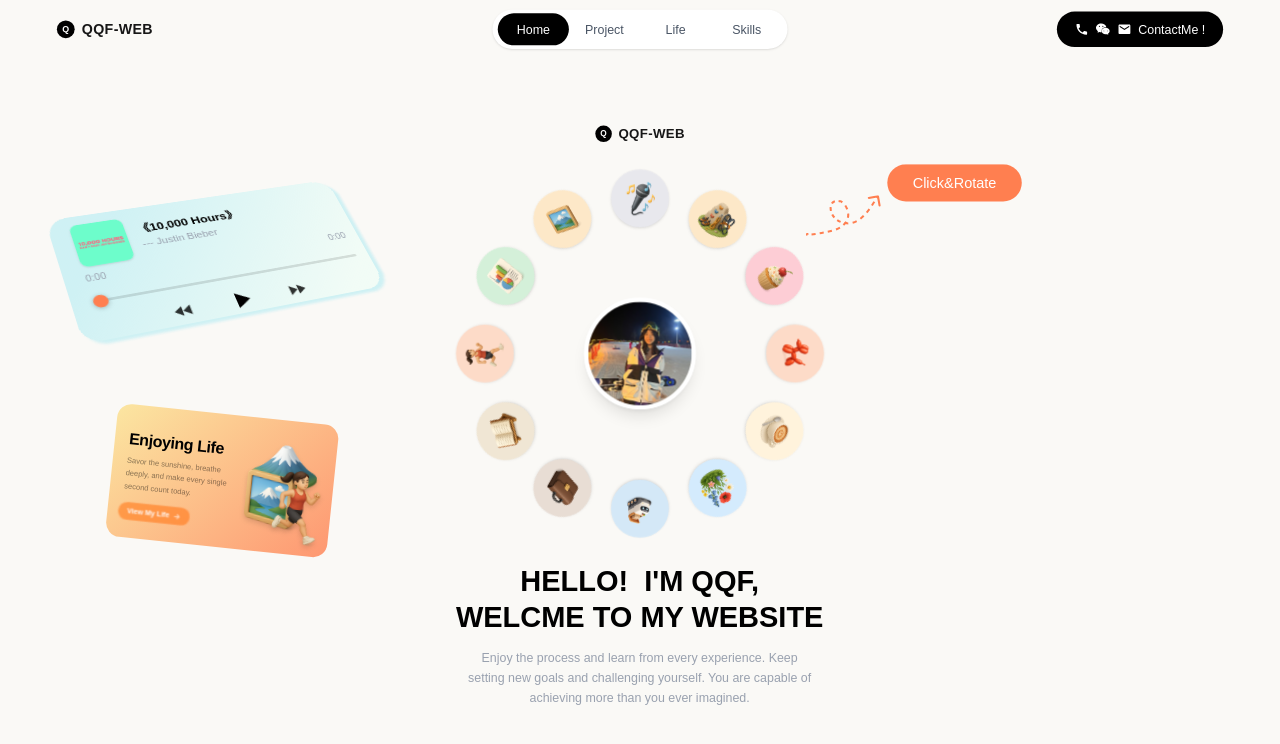
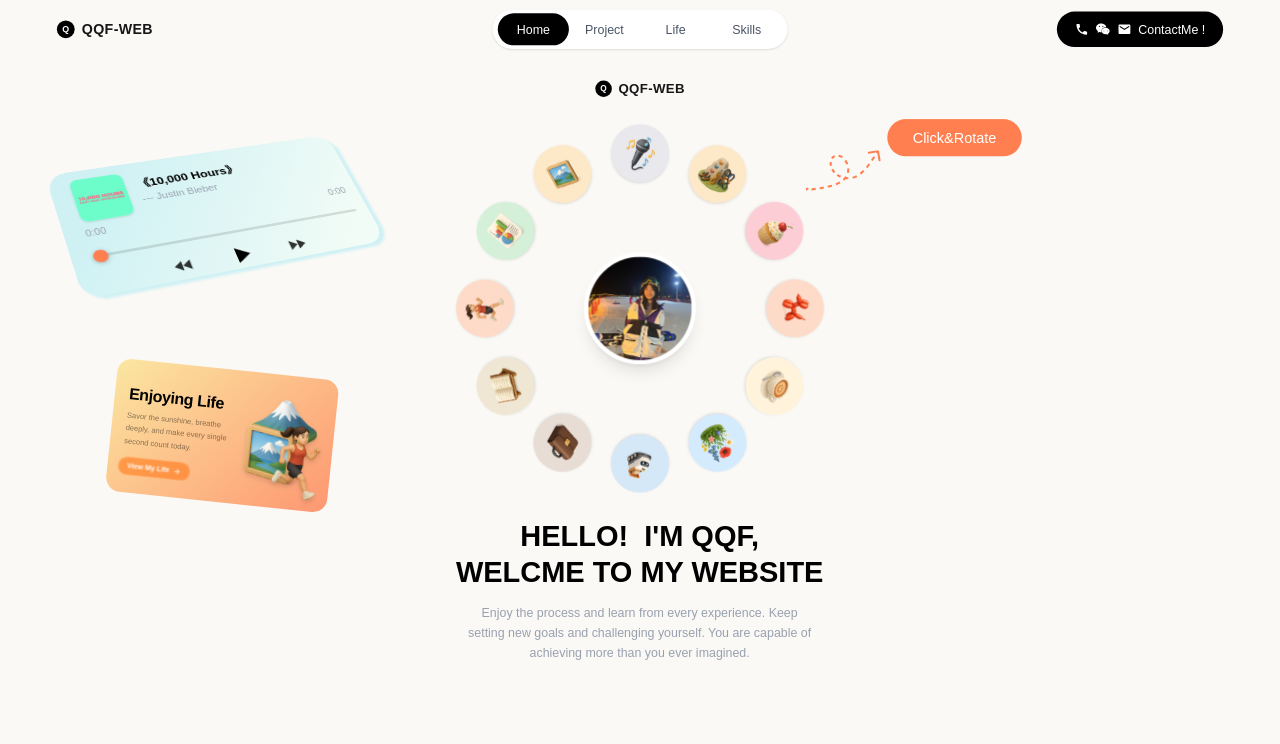
Before and after one commit to QQF-gitbash/qqf_web, a Next.js app in the folder qqfweb/: page / in a window 1280 px wide. Shown: the top 744 px of the page. Built offline with nearby package versions, Linux system fonts and the light colour scheme.

Commit message:
feat: 完成了autO_LAYOUT 布局

```diff
--- a/qqfweb/app/layout.tsx
+++ b/qqfweb/app/layout.tsx
@@ -30,8 +30,9 @@ export default function RootLayout({
     >
       <body className="min-h-full flex flex-col">
         <Navbar />
-        {/* pt-[66px] 补偿 fixed Navbar 的高度 */}
-        <main className="flex-1 pt-[3vw]">{children}</main>
+        <main className="flex-1">
+          {children}
+        </main>
       </body>
     </html>
   );
--- a/qqfweb/app/page.tsx
+++ b/qqfweb/app/page.tsx
@@ -7,6 +7,8 @@ import LifeCard from "./components/LifeCard";
 
 /** 设计稿基准宽度 — 内层按此宽度布局，再整体缩放到视口宽度 */
 const DESIGN_W = 1440;
+/** 内容盒子设计高度 = DESIGN_W × 9/16 */
+const DESIGN_H = DESIGN_W * 9 / 16; // 810
 
 export default function Home() {
   const [scale, setScale] = useState(1);
@@ -31,17 +33,17 @@ export default function Home() {
   }, []);
 
   return (
-    /* 外层：撑满可视区，隐藏缩放溢出 */
+    /* 外层：16:9 宽高比，隐藏缩放溢出 */
     <div
       className="w-full overflow-hidden"
-      style={{ height: "calc(100vh - 66px)" }}
+      style={{ height: `min(56.25vw, ${DESIGN_H}px)` }}
     >
-      {/* 内层：固定 DESIGN_W，等比 scale 到视口宽度 */}
+      {/* 内层：固定 DESIGN_W × DESIGN_H，等比 scale 到视口宽度 */}
       <div
         className="flex items-center"
         style={{
           width: DESIGN_W,
-          height: `calc((100vh - 66px) / ${scale})`,
+          height: DESIGN_H,
           transform: `scale(${scale})`,
           transformOrigin: "top left",
           marginLeft: leftOffset,
```
Also changed, not shown: qqfweb/.claude/skills/auto_layout.md (added).
